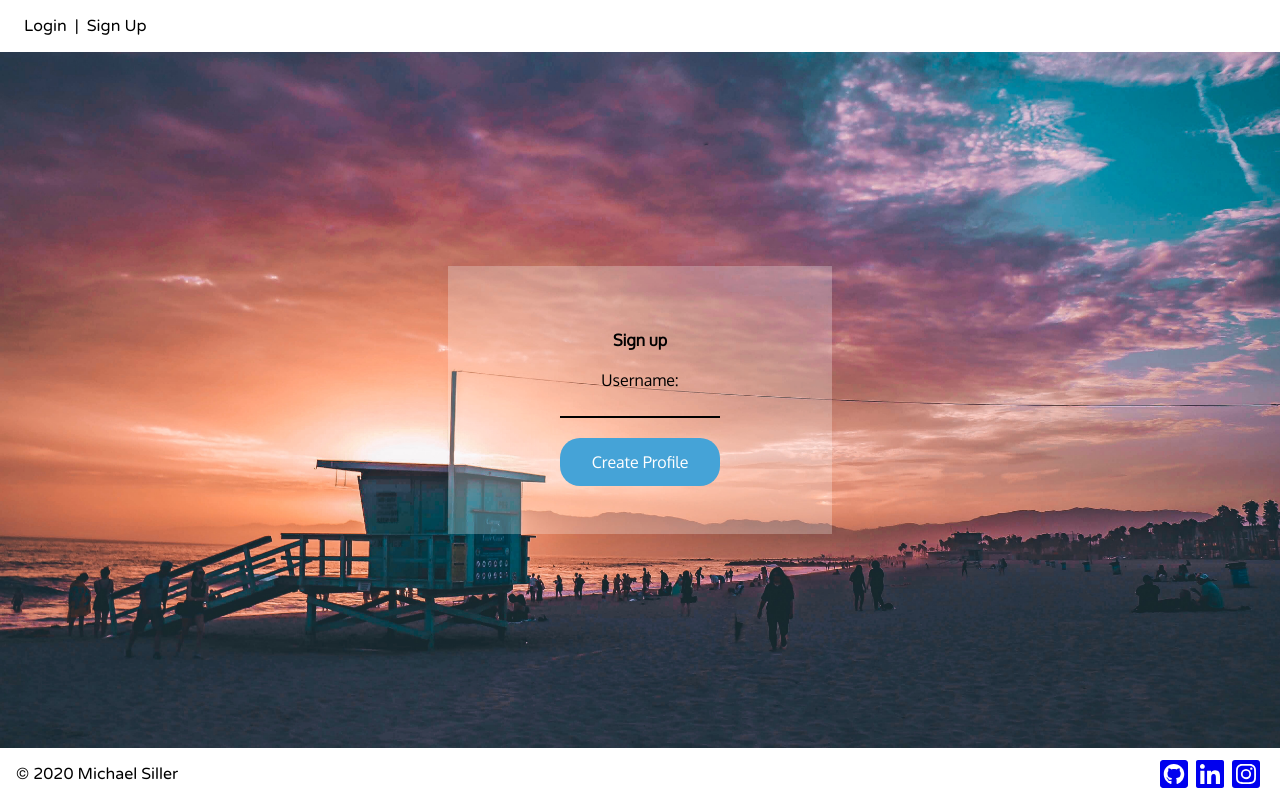
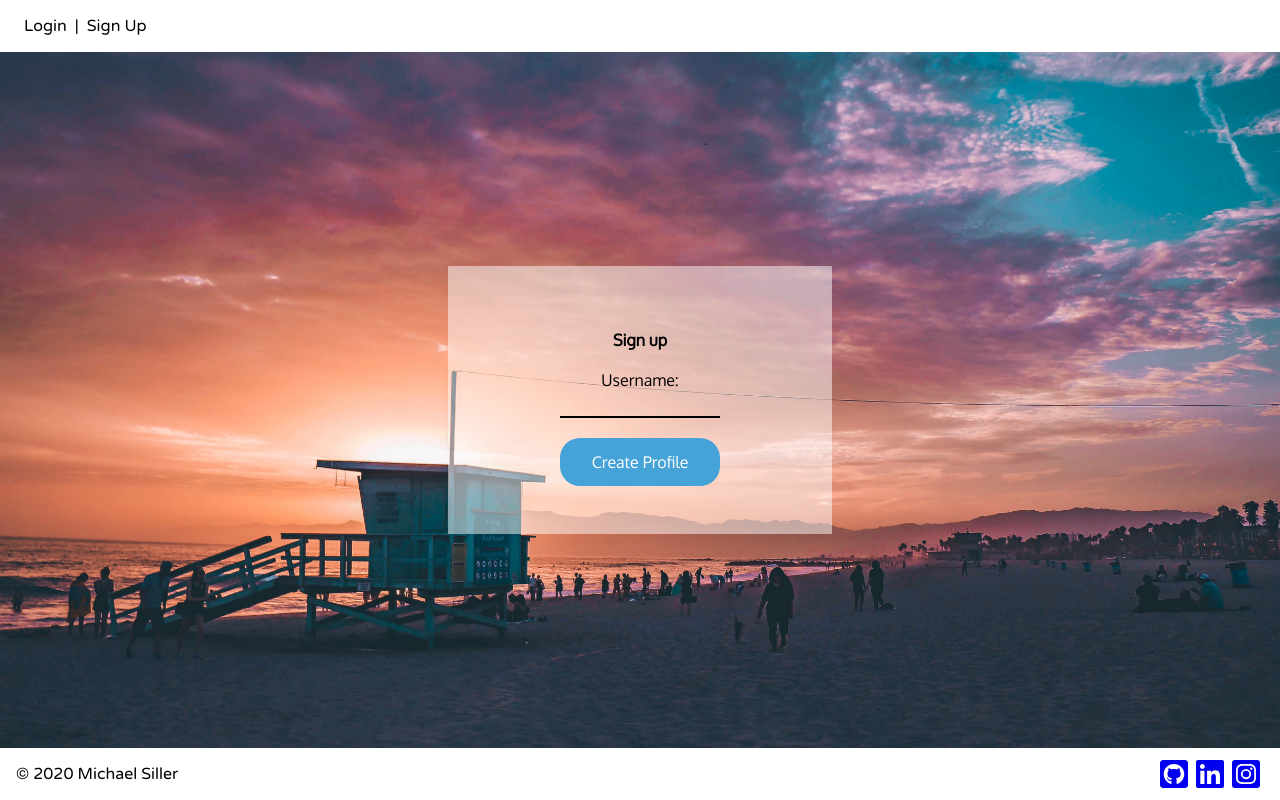
Before and after one commit to msiller455/caliOcial, a React (Create React App) app: page /signup in a window 1280 px wide. Built offline with nearby package versions, Linux system fonts and the light colour scheme.

Commit message:
fixes transparency

```diff
--- a/src/Components/SignUp/style.js
+++ b/src/Components/SignUp/style.js
@@ -20,7 +20,7 @@ export const SignUpContainer = styled.div`
 `
 
 export const SignUpWindow = styled.div`
-    background-color: rgba(255, 255, 255, 0.26);
+    background-color: rgba(255, 255, 255, 0.5);
     padding: 3rem;
     width: 30%;
     display: flex;
```
